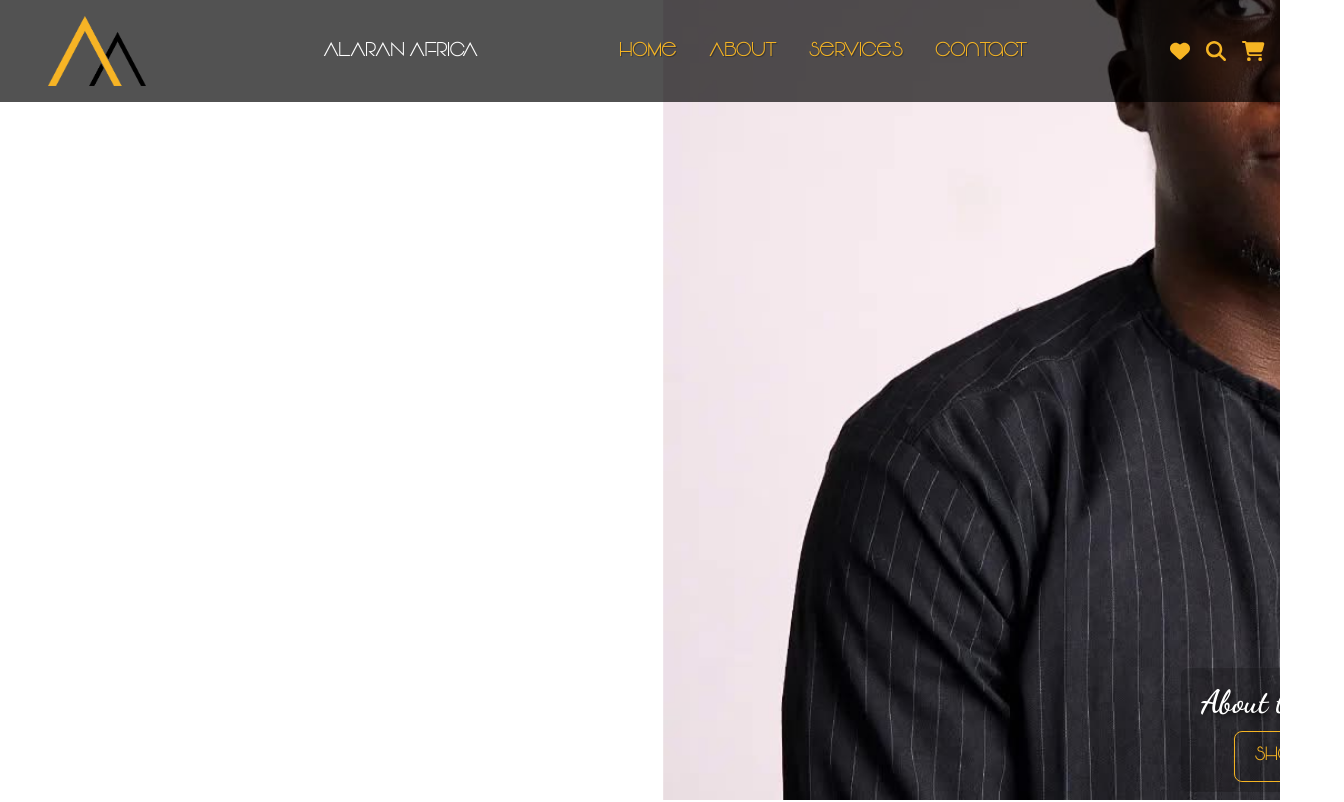
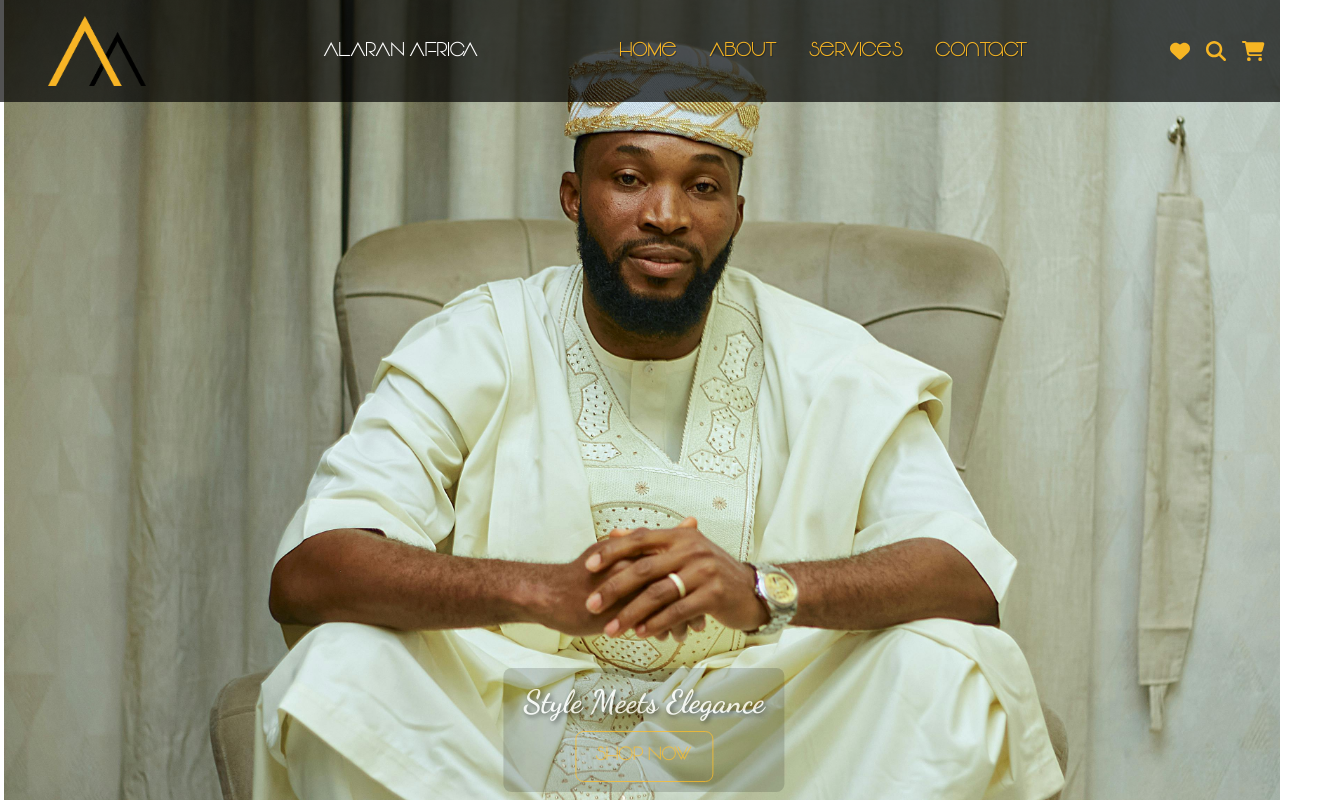
Before and after one commit to mrauthentik/Encanto, a React (Vite) app in the folder alaran/: page /about in a window 1280 px wide. Shown: the top 802 px of the page, 1344 px wide, since content can reach past the window. Built offline with nearby package versions, Linux system fonts and the light colour scheme; a web font is replaced by a local one.

Commit message:
Refactor slider component for improved animation and structure; update positioning and transition effects

```diff
--- a/alaran/src/App.css
+++ b/alaran/src/App.css
@@ -615,7 +615,7 @@ main p {
   display: flex;
   align-items: center;
   justify-content: center;
-  position: relative;
+  position: absolute;
   margin-top: 2rem;
 }
 
--- a/alaran/src/components/Landing.jsx
+++ b/alaran/src/components/Landing.jsx
@@ -1,5 +1,5 @@
 import { useState, useEffect } from "react";
-import { motion, AnimatePresence, easeInOut, easeOut } from "framer-motion";
+import { motion, AnimatePresence } from "framer-motion";
 
 import image1 from "../assets/fashion (1).jpg";
 import image2 from "../assets/fashion (2).jpg";
@@ -8,14 +8,14 @@ import image4 from "../assets/fashion (5).jpg";
 import image5 from "../assets/fashion (6).jpg";
 import image7 from "../assets/img.JPG";
 
-const images = [image7,image1, image2, image3, image4, image5,];
+const images = [image7, image1, image2, image3, image4, image5];
 const texts = [
   "About the Culture",
   "Style Meets Elegance",
   "Unleash Your Confidence",
   "Timeless Trends, Endless Style",
   "Fashion for the Bold",
-  "With the Beauty"
+  "With the Beauty",
 ];
 
 const Slider = () => {
@@ -38,18 +38,20 @@ const Slider = () => {
   return (
     <div className="slider-container">
       <AnimatePresence>
+        {images.map((image, index) => (
+          index === currentIndex && (
             <motion.div
-          key={currentIndex}
+              key={index}
               className="slider-wrapper"
-          initial={{ opacity: 9, translateX: -600 }}
-          animate={{ opacity: 5, translateX: 0 }}
-          exit={{ opacity: 50, translateX: 1000, animation:easeOut }}
-          transition={{ duration: 2, delay: 0 }}
+              initial={{ opacity: 0, x: "100%" }}
+              animate={{ opacity: 1, x: 0 }}
+              exit={{ opacity: 0, x: "-100%" }}
+              transition={{ duration: 1, ease: "easeInOut" }}
             >
               {/* Fullscreen Image */}
               <img
-            src={images[currentIndex]}
-            alt={`Slide ${currentIndex + 1}`}
+                src={image}
+                alt={`Slide ${index + 1}`}
                 className="slider-image"
               />
               {/* Text Positioned at the Bottom */}
@@ -57,12 +59,14 @@ const Slider = () => {
                 className="slider-text"
                 initial={{ opacity: 0 }}
                 animate={{ opacity: 1 }}
-            transition={{ duration: 0.8, delay: 3 }}
+                transition={{ duration: 0.8, delay: 0.5 }}
               >
-            <h2>{texts[currentIndex]}</h2>
+                <h2>{texts[index]}</h2>
                 <button className="home-btn">SHOP NOW</button>
               </motion.div>
             </motion.div>
+          )
+        ))}
       </AnimatePresence>
     </div>
   );
```
Lines whose indentation alone changed are shown as unchanged.
